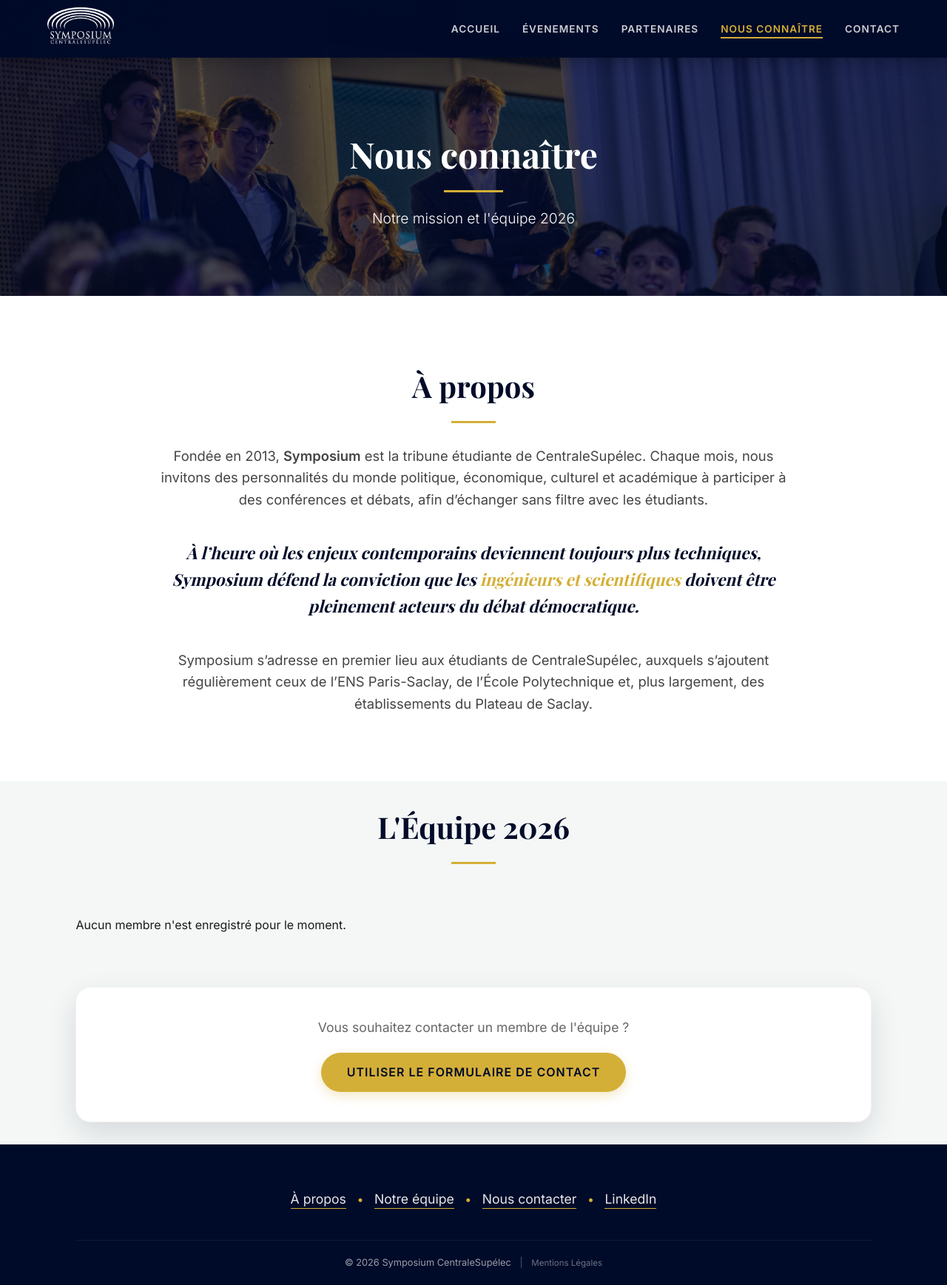
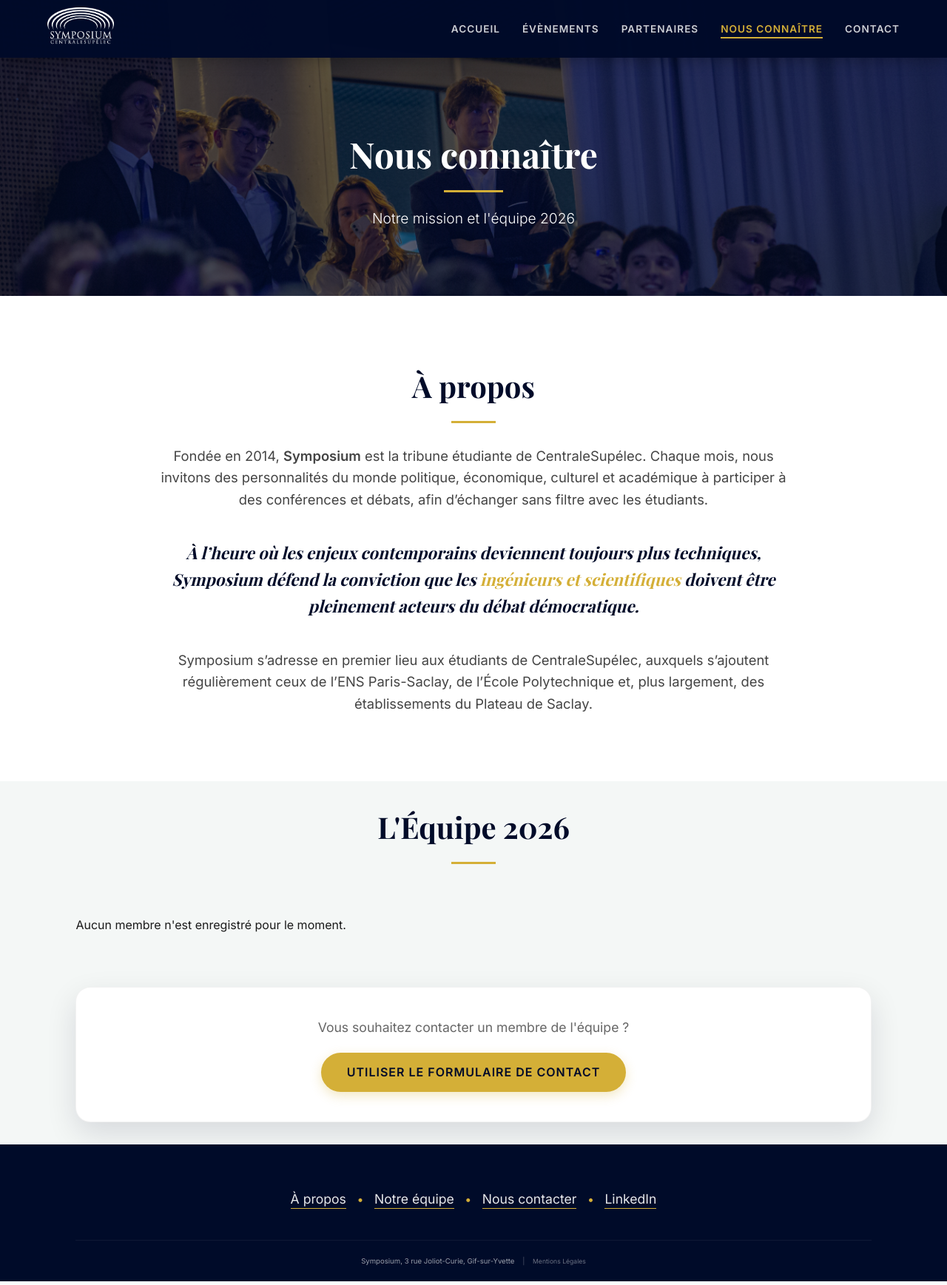
Before and after one commit to clementcayeux/symposium, a Django app: page /equipe/ in a window 1280 px wide. Shown: the whole page at 74% size. Run offline with Django 5.2, Linux system fonts and the light colour scheme; data that the repository does not hold is empty.

Commit message:
debug et ajout symposium-cs.fr

```diff
--- a/core/static/core/style.css
+++ b/core/static/core/style.css
@@ -440,7 +440,7 @@
     margin-top: 40px;
     padding-top: 20px;
     border-top: 1px solid rgba(255,255,255,0.1);
-    font-size: 0.8rem;
+    font-size: 0.6rem;
     opacity: 0.6;
 }
 
--- a/core/templates/core/base.html
+++ b/core/templates/core/base.html
@@ -9,13 +9,13 @@
     <title>{% block title %}Symposium CentraleSupélec | La tribune étudiante{% endblock %}</title>
     <meta name="description" content="{% block meta_description %}Symposium est la tribune étudiante de CentraleSupélec. Nous organisons des conférences et débats pour placer les ingénieurs au cœur du débat public.{% endblock %}">
     <meta name="author" content="Symposium CentraleSupélec">
-    <link rel="canonical" href="https://symposium.cs-campus.fr{{ request.path }}">
+    <link rel="canonical" href="https://symposium-cs.fr{{ request.path }}">
 
     <meta property="og:type" content="website">
-    <meta property="og:url" content="https://symposium.cs-campus.fr{{ request.path }}">
+    <meta property="og:url" content="https://symposium-cs.fr{{ request.path }}">
     <meta property="og:title" content="Symposium CentraleSupélec">
     <meta property="og:description" content="Les ingénieurs au cœur du débat. Découvrez nos prochaines conférences et replays.">
-    <meta property="og:image" content="https://symposium.cs-campus.fr{% static 'core/assets/logo-share.jpg' %}">
+    <meta property="og:image" content="https://symposium-cs.fr{% static 'core/assets/logo-share.jpg' %}">
     <meta property="og:image:alt" content="Logo Symposium CentraleSupélec">
     <meta property="og:locale" content="fr_FR">
     <meta property="og:site_name" content="Symposium CentraleSupélec">
@@ -23,7 +23,7 @@
     <meta name="twitter:card" content="summary_large_image">
     <meta name="twitter:title" content="Symposium CentraleSupélec">
     <meta name="twitter:description" content="La tribune étudiante de CentraleSupélec. Découvrez nos invités et débats.">
-    <meta name="twitter:image" content="https://symposium.cs-campus.fr{% static 'core/assets/logo-share.jpg' %}">
+    <meta name="twitter:image" content="https://symposium-cs.fr{% static 'core/assets/logo-share.jpg' %}">
 
     <link rel="icon" type="image/png" href="{% static 'core/assets/favicon.png' %}">
     <link rel="stylesheet" href="{% static 'core/style.css' %}">
@@ -50,7 +50,7 @@
 
         <ul class="nav-links">
             <li><a href="{% url 'index' %}#home" class="nav-link">Accueil</a></li>
-            <li><a href="{% url 'index' %}#evenements" class="nav-link">Évenements</a></li>
+            <li><a href="{% url 'index' %}#evenements" class="nav-link">Évènements</a></li>
             <li><a href="{% url 'index' %}#partenaires" class="nav-link">Partenaires</a></li>
             <li><a href="{% url 'equipe' %}" class="nav-link">Nous Connaître</a></li>
             <li><a href="{% url 'contact' %}" class="nav-link">Contact</a></li>
@@ -72,7 +72,7 @@
             </p>
 
             <div class="footer-bottom">
-                &copy; 2026 Symposium CentraleSupélec
+                Symposium, 3 rue Joliot-Curie, Gif-sur-Yvette
                 <span style="margin: 0 8px; opacity: 0.5;">|</span>
                 <a href="{% url 'mentions_legales' %}" class="footer-legal-link">Mentions Légales</a>
             </div>
--- a/core/templates/core/equipe.html
+++ b/core/templates/core/equipe.html
@@ -96,7 +96,7 @@
             <h2 class="section-title">À propos</h2>
 
             <div class="about-text">
-                <p>Fondée en 2013, <strong>Symposium</strong> est la tribune étudiante de CentraleSupélec. Chaque mois, nous invitons des personnalités du monde politique, économique, culturel et académique à participer à des conférences et débats, afin d’échanger sans filtre avec les étudiants.</p>
+                <p>Fondée en 2014, <strong>Symposium</strong> est la tribune étudiante de CentraleSupélec. Chaque mois, nous invitons des personnalités du monde politique, économique, culturel et académique à participer à des conférences et débats, afin d’échanger sans filtre avec les étudiants.</p>
 
                 <p class="about-statement">À l’heure où les enjeux contemporains deviennent toujours plus techniques, Symposium défend la conviction que les <strong>ingénieurs et scientifiques</strong> doivent être pleinement acteurs du débat démocratique.</p>
 
```
Also changed, not shown: core/templates/core/mentions_legales.html (+5 -5 lines), symposium_site/settings.py (+6 -2 lines).
